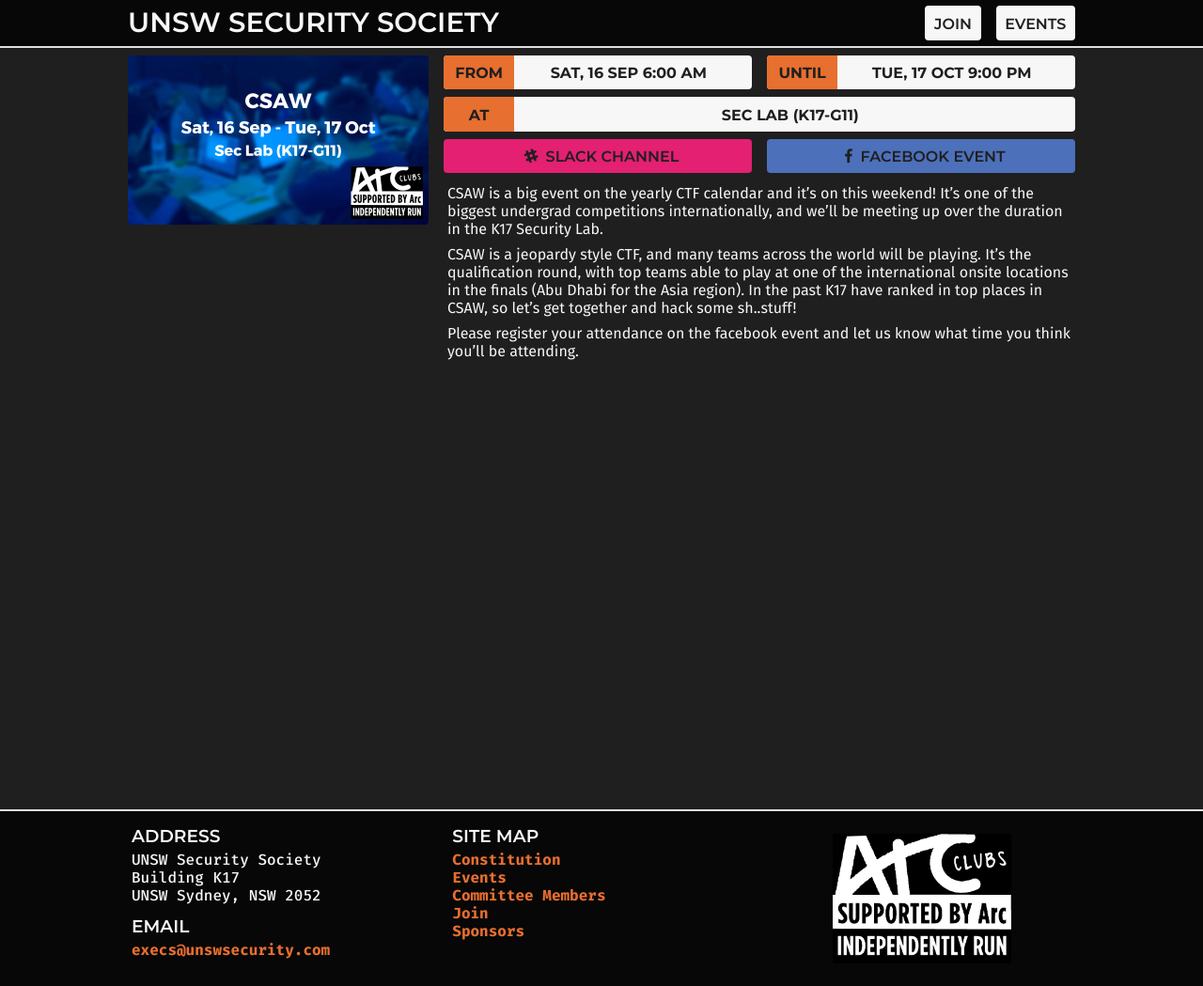
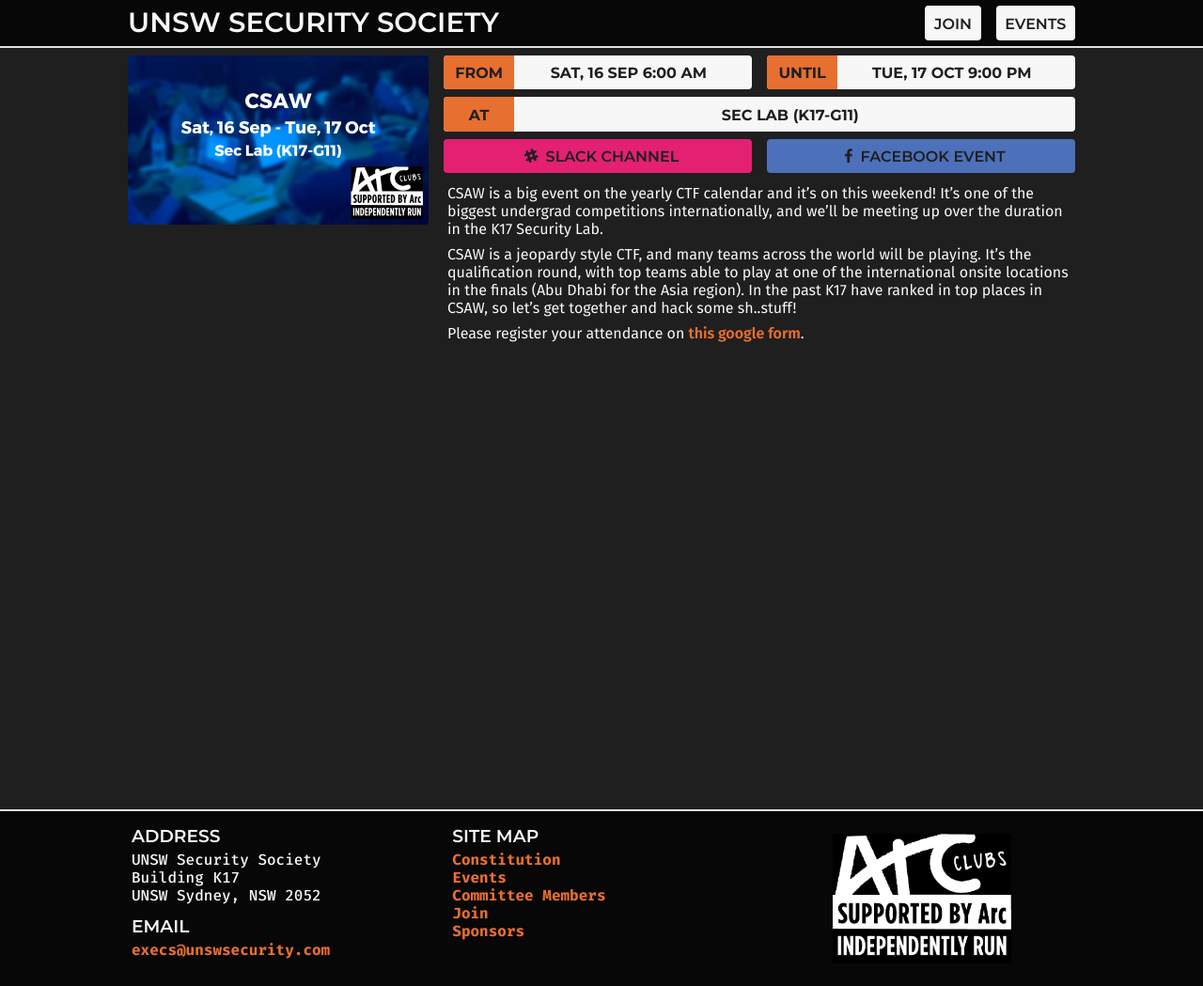
Before and after one commit to andrewjbennett/unswsecurity.com, a Jekyll site: the page built from _events/17s2-w08-CSAW.md, in a window 1280 px wide. Shown: the whole page at 94% size. Built offline with Jekyll 4.4.1, drawn with Linux system fonts in a browser that asks for light colours.

Commit message:
Update registration requirements

```diff
--- a/_events/17s2-w08-CSAW.md
+++ b/_events/17s2-w08-CSAW.md
@@ -19,5 +19,6 @@
 the Asia region). In the past K17 have ranked in top places in CSAW, so
 let's get together and hack some sh..stuff!
 
-Please register your attendance on the facebook event and let us know
-what time you think you'll be attending.
+Please register your attendance on [this google form][form].
+
+[form]: https://docs.google.com/forms/d/e/1FAIpQLScgvrKmiATXoekyUmXZVJVcBew9acnGPO_lCCaA9hZPoygk6w/viewform?usp=sf_link
```
